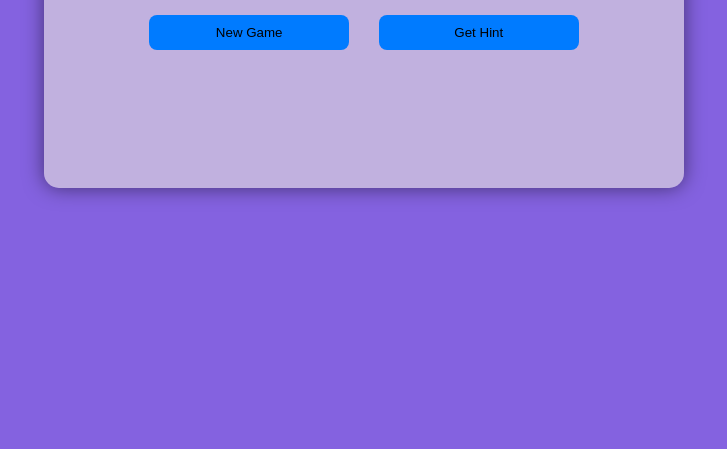
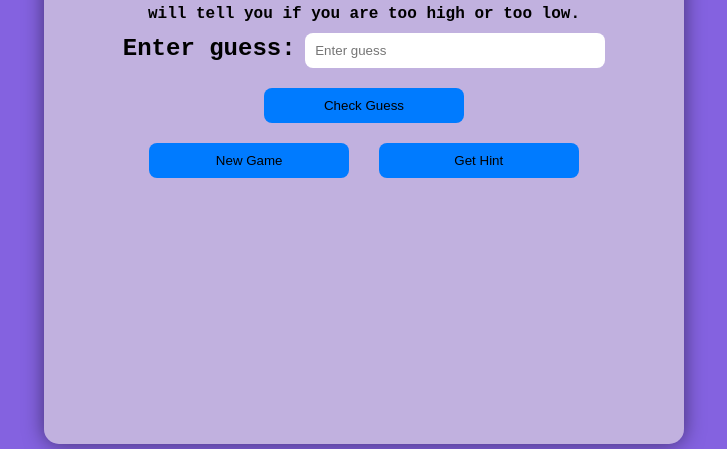
Before and after one commit to junesown6ix/guessing_game.github.io, a plain HTML site: page index.html in a window 1280 px wide. Shown: the part 384-833 px from the top of the page, without its empty margins (276-1003 px from the left). Before the commit the page ends 800 px from the top, so only its background shows below. Drawn offline with Linux system fonts and the light colour scheme.

Commit message:
Update style.css

```diff
--- a/style.css
+++ b/style.css
@@ -18,7 +18,7 @@ body {
 }
 
 .container {
-  padding: 10vw 5vw; /*Use viewport units for padding */
+  padding: 20vw 5vw; /*Use viewport units for padding */
   text-align: center;
   max-width: 700px; /* Use max-width instead of fixed width */
   width: 50%; /*Use percentage width for fluid layout*/
```
